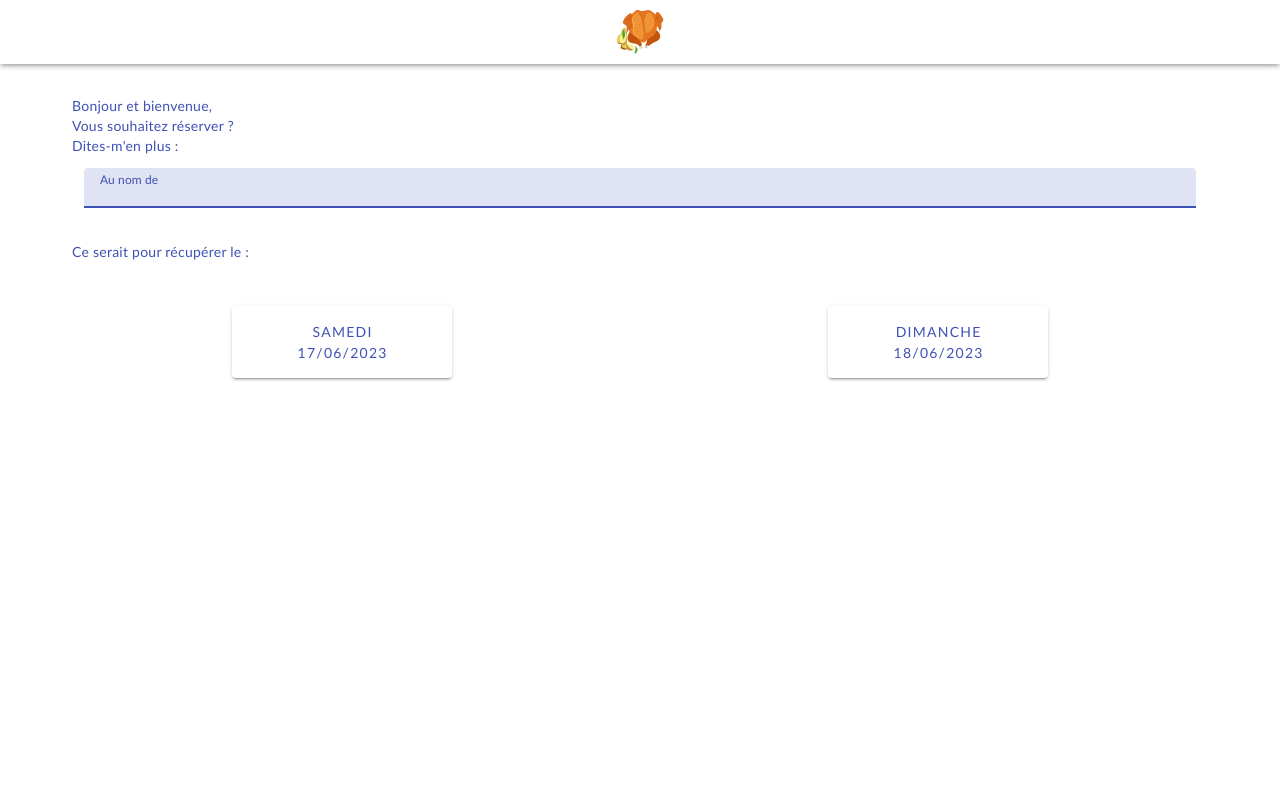
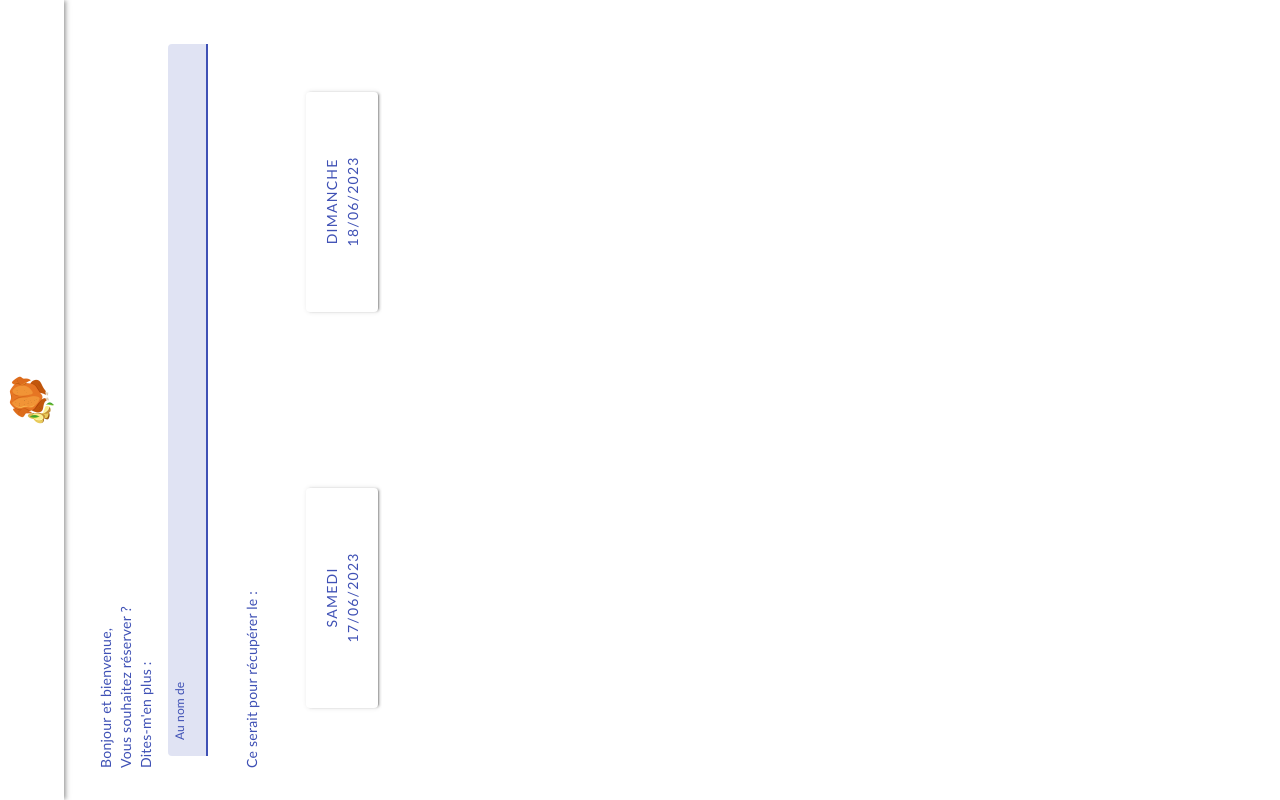
Before and after one commit to laurentmahieu/chicken_order, a Vue app: page /home in a window 1280 px wide. Built offline with nearby package versions, Linux system fonts and the light colour scheme.

Commit message:
lock portrait screen

```diff
--- a/src/App.vue
+++ b/src/App.vue
@@ -5,3 +5,32 @@ import { RouterView } from "vue-router";
 <template>
   <RouterView />
 </template>
+
+<style>
+@media screen and (min-aspect-ratio: 13/9) {
+  html {
+    transform: rotate(-90deg);
+    transform-origin: left top;
+    width: 100vh;
+    overflow-x: hidden;
+    position: absolute;
+    top: 100%;
+    left: 0;
+  }
+  .bw-dashboard {
+    height: inherit;
+  }
+}
+@media screen and (min-width: 1292px) {
+  html {
+    transform: none;
+    transform-origin: none;
+    width: 100%;
+    overflow-x: none;
+    position: relative;
+  }
+  .bw-dashboard {
+    height: 100vh;
+  }
+}
+</style>
```
